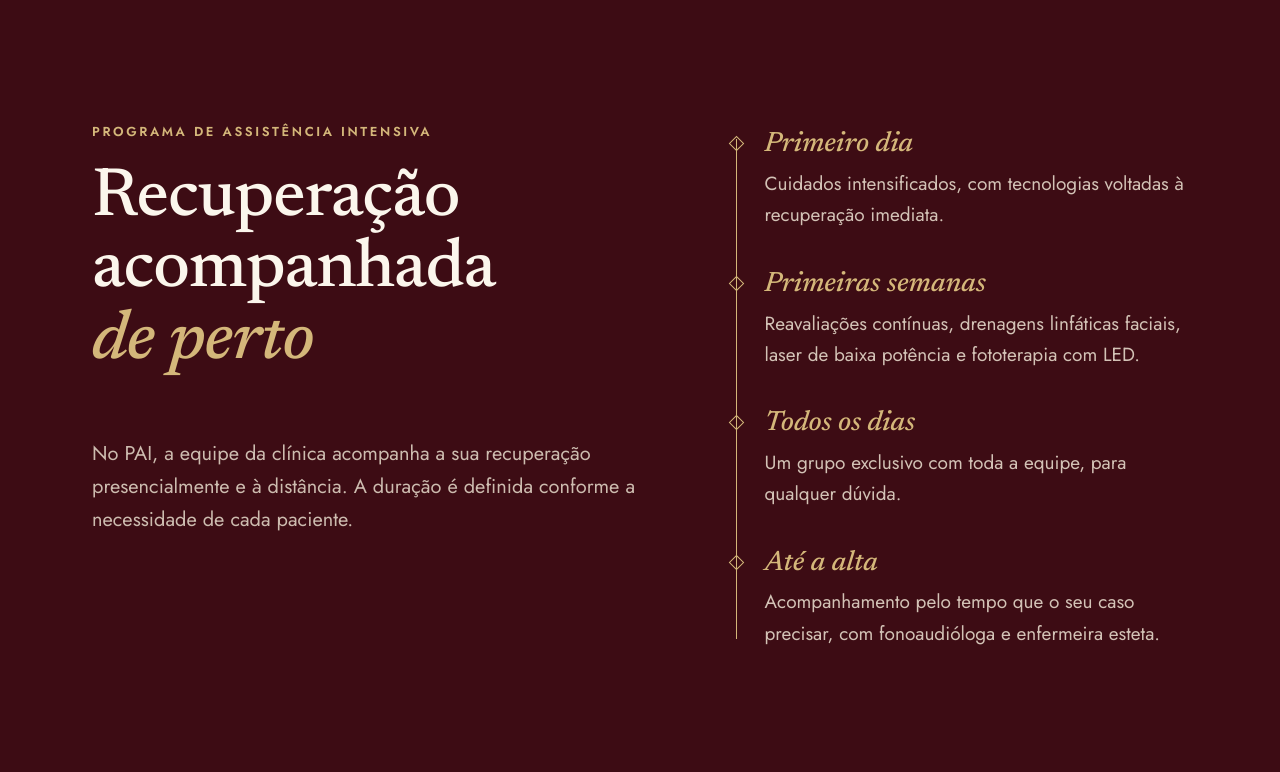
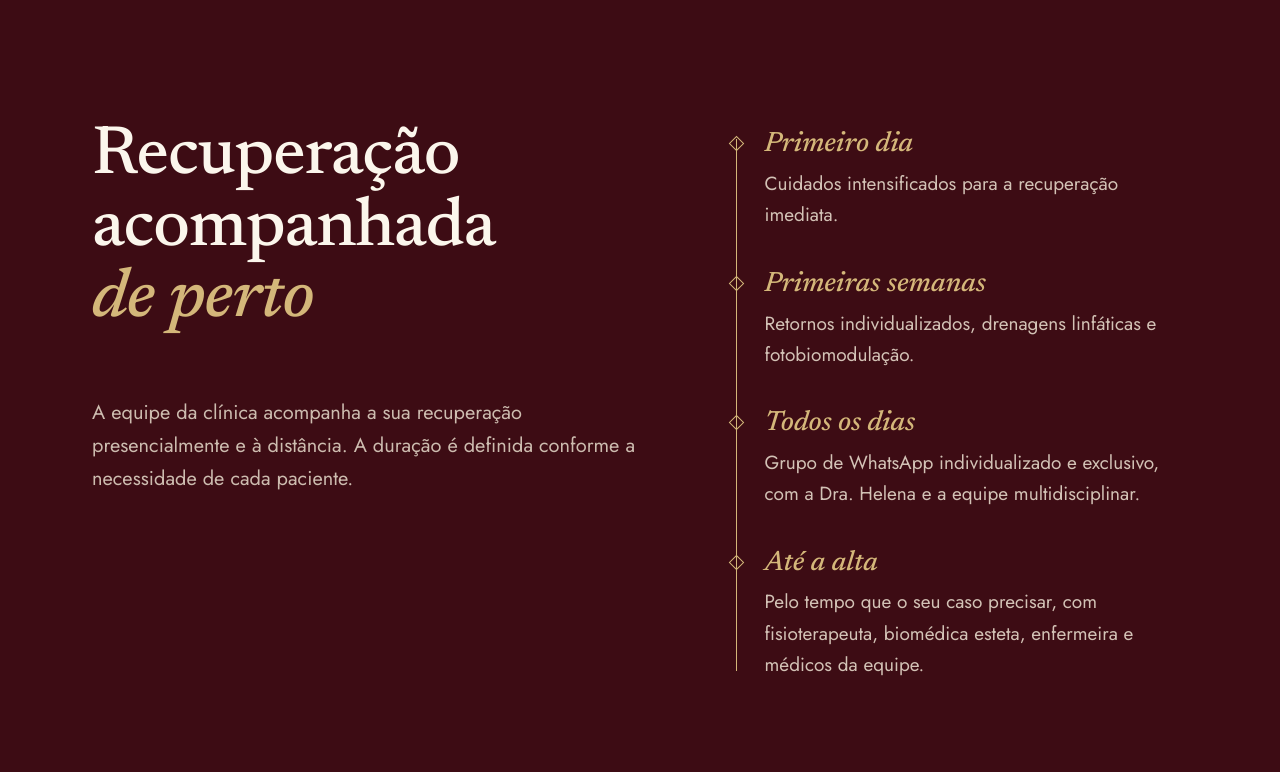
Before and after one commit to helenafsfraga/provisorios, a plain HTML site: page blefaroplastia-v2/index.html in a window 1280 px wide. Shown: the part 8220-8992 px from the top of the page. Drawn offline with Linux system fonts and the light colour scheme.

Commit message:
v2: recuperacao acompanhada sem a sigla PAI, equipe corrigida

```diff
--- a/blefaroplastia-v2/index.html
+++ b/blefaroplastia-v2/index.html
@@ -722,14 +722,14 @@ h1 em,h2 em{font-style:italic;font-weight:500;color:var(--ouro-texto)}
 <section class="pai escuro" id="pai">
   <div class="wrap">
     <div class="cab surge">
-      <div><p class="eyebrow">Programa de Assistência Intensiva</p><h2 style="margin-top:20px">Recuperação acompanhada <em>de perto</em></h2></div>
-      <p class="lead">No PAI, a equipe da clínica acompanha a sua recuperação presencialmente e à distância. A duração é definida conforme a necessidade de cada paciente.</p>
+      <div><h2>Recuperação acompanhada <em>de perto</em></h2></div>
+      <p class="lead">A equipe da clínica acompanha a sua recuperação presencialmente e à distância. A duração é definida conforme a necessidade de cada paciente.</p>
     </div>
     <ol class="linha-tempo" id="linha-tempo">
-      <li class="surge"><b>Primeiro dia</b><span>Cuidados intensificados, com tecnologias voltadas à recuperação imediata.</span></li>
-      <li class="surge"><b>Primeiras semanas</b><span>Reavaliações contínuas, drenagens linfáticas faciais, laser de baixa potência e fototerapia com LED.</span></li>
-      <li class="surge"><b>Todos os dias</b><span>Um grupo exclusivo com toda a equipe, para qualquer dúvida.</span></li>
-      <li class="surge"><b>Até a alta</b><span>Acompanhamento pelo tempo que o seu caso precisar, com fonoaudióloga e enfermeira esteta.</span></li>
+      <li class="surge"><b>Primeiro dia</b><span>Cuidados intensificados para a recuperação imediata.</span></li>
+      <li class="surge"><b>Primeiras semanas</b><span>Retornos individualizados, drenagens linfáticas e fotobiomodulação.</span></li>
+      <li class="surge"><b>Todos os dias</b><span>Grupo de WhatsApp individualizado e exclusivo, com a Dra. Helena e a equipe multidisciplinar.</span></li>
+      <li class="surge"><b>Até a alta</b><span>Pelo tempo que o seu caso precisar, com fisioterapeuta, biomédica esteta, enfermeira e médicos da equipe.</span></li>
     </ol>
 <a class="btn btn-verde cta" href="https://wa.me/5531984461501?text=Ol%C3%A1%2C%20gostaria%20de%20agendar%20uma%20consulta%20de%20blefaroplastia%20com%20a%20Dra.%20Helena%20Fraga." rel="noopener"><svg viewBox="0 0 24 24" fill="currentColor" aria-hidden="true"><path d="M17.472 14.382c-.297-.149-1.758-.867-2.03-.967-.273-.099-.471-.148-.67.15-.197.297-.767.966-.94 1.164-.173.199-.347.223-.644.075-.297-.15-1.255-.463-2.39-1.475-.883-.788-1.48-1.761-1.653-2.059-.173-.297-.018-.458.13-.606.134-.133.298-.347.446-.52.149-.174.198-.298.298-.497.099-.198.05-.371-.025-.52-.075-.149-.669-1.612-.916-2.207-.242-.579-.487-.5-.669-.51-.173-.008-.371-.01-.57-.01-.198 0-.52.074-.792.372-.272.297-1.04 1.016-1.04 2.479 0 1.462 1.065 2.875 1.213 3.074.149.198 2.096 3.2 5.077 4.487.709.306 1.262.489 1.694.625.712.227 1.36.195 1.871.118.571-.085 1.758-.719 2.006-1.413.248-.694.248-1.289.173-1.413-.074-.124-.272-.198-.57-.347m-5.421 7.403h-.004a9.87 9.87 0 01-5.031-1.378l-.361-.214-3.741.982.998-3.648-.235-.374a9.86 9.86 0 01-1.51-5.26c.001-5.45 4.436-9.884 9.888-9.884 2.64 0 5.122 1.03 6.988 2.898a9.825 9.825 0 012.893 6.994c-.003 5.45-4.437 9.884-9.885 9.884m8.413-18.297A11.815 11.815 0 0012.05 0C5.495 0 .16 5.335.157 11.892c0 2.096.547 4.142 1.588 5.945L.057 24l6.305-1.654a11.882 11.882 0 005.683 1.448h.005c6.554 0 11.89-5.335 11.893-11.893a11.821 11.821 0 00-3.48-8.413z"/></svg>Agendar consulta</a>
   </div>
@@ -763,7 +763,7 @@ h1 em,h2 em{font-style:italic;font-weight:500;color:var(--ouro-texto)}
       <p class="lead">Mensagens recebidas pela equipe durante o acompanhamento, publicadas com autorização.</p>
     </div>
     <div class="aparelho surge">
-      <div class="barra-topo"><img src="img/mesa.jpg" alt="" width="38" height="38" loading="lazy"><div><b>Dra. Helena Fraga</b><small>Acompanhamento PAI</small></div></div>
+      <div class="barra-topo"><img src="img/mesa.jpg" alt="" width="38" height="38" loading="lazy"><div><b>Dra. Helena Fraga</b><small>Acompanhamento</small></div></div>
       <p class="balao vago">Texto genérico: mensagem do paciente no terceiro dia.<time>09:12</time></p>
       <p class="balao dela vago">Texto genérico: resposta da equipe.<time>09:20</time></p>
       <p class="balao vago">Texto genérico: mensagem do paciente após um mês.<time>18:47</time></p>
@@ -779,9 +779,9 @@ h1 em,h2 em{font-style:italic;font-weight:500;color:var(--ouro-texto)}
     </div>
     <div class="pessoas surge">
       <div class="pessoa"><div class="arco"><img src="img/mesa.jpg" alt="Dra. Helena Fraga" width="1200" height="654" loading="lazy"></div><b>Dra. Helena Fraga</b><small>Cirurgiã</small></div>
-      <div class="pessoa"><div class="arco foto-vaga"><span>Foto genérica</span></div><b>Nome</b><small>Enfermeira esteta</small></div>
-      <div class="pessoa"><div class="arco foto-vaga"><span>Foto genérica</span></div><b>Nome</b><small>Fonoaudióloga</small></div>
-      <div class="pessoa"><div class="arco foto-vaga"><span>Foto genérica</span></div><b>Nome</b><small>Atendimento</small></div>
+      <div class="pessoa"><div class="arco foto-vaga"><span>Foto genérica</span></div><b>Nome</b><small>Fisioterapeuta</small></div>
+      <div class="pessoa"><div class="arco foto-vaga"><span>Foto genérica</span></div><b>Nome</b><small>Biomédica esteta</small></div>
+      <div class="pessoa"><div class="arco foto-vaga"><span>Foto genérica</span></div><b>Nome</b><small>Enfermeira</small></div>
     </div>
   </div>
 </section>
@@ -809,7 +809,7 @@ h1 em,h2 em{font-style:italic;font-weight:500;color:var(--ouro-texto)}
     </div>
     <div class="surge">
       <details><summary>A cirurgia dói?</summary><p>Em geral, não. Costuma haver uma perda transitória de sensibilidade ao redor das incisões, e por isso a dor não é uma queixa habitual.</p></details>
-      <details><summary>Vou ficar com inchaço e roxo?</summary><p>Algum grau é esperado. As bandagens aplicadas logo após o procedimento e o Programa de Assistência Intensiva existem para reduzir esses sinais e encurtar a recuperação.</p></details>
+      <details><summary>Vou ficar com inchaço e roxo?</summary><p>Algum grau é esperado. As bandagens aplicadas logo após o procedimento e o acompanhamento da equipe existem para reduzir esses sinais e encurtar a recuperação.</p></details>
       <details><summary>Quando retomo a rotina?</summary><p>A volta à rotina acontece em 3 a 5 dias. Atividade física e maquiagem ficam suspensas por trinta dias.</p></details>
       <details><summary>Meus olhos vão fechar normalmente?</summary><p>Sim. A blefaroplastia é feita para melhorar a abertura dos olhos sem comprometer o fechamento adequado das pálpebras.</p></details>
       <details><summary>Preciso ficar internado?</summary><p>Não. Você permanece no hospital de olhos, em média, por cerca de uma hora após o término da cirurgia.</p></details>
```
Also changed, not shown: home-v2/index.html (+13 -13 lines).
